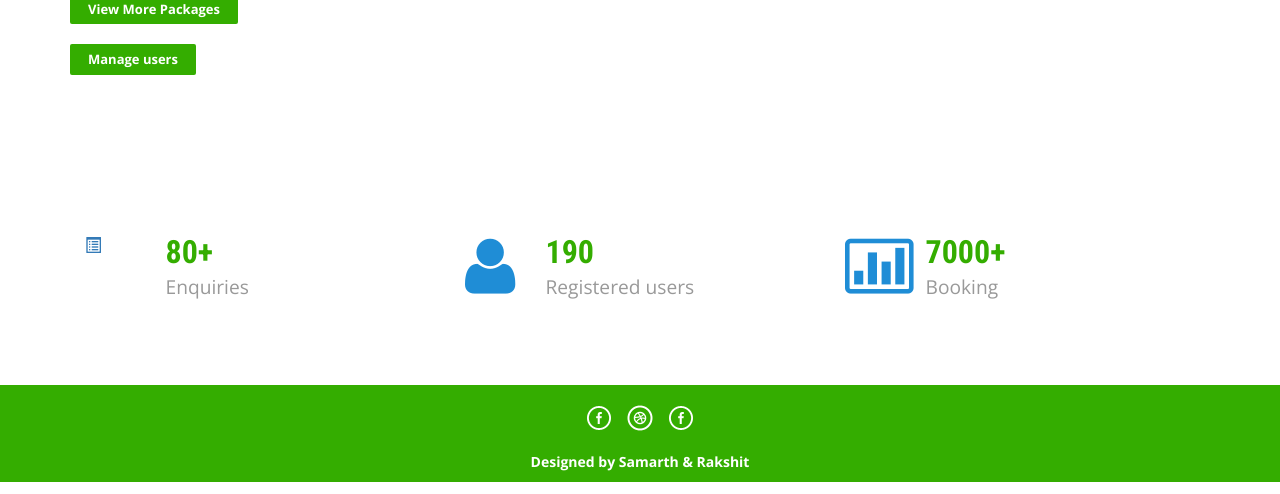
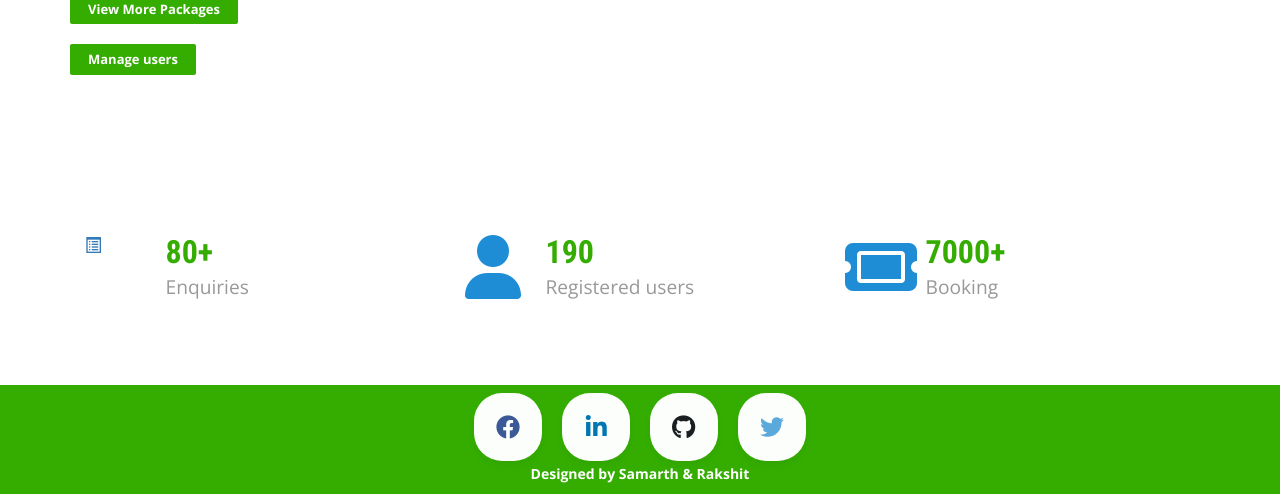
Before and after one commit to Rakshithonnavar/Tourism-Management-System, a PHP site: page / in a window 1280 px wide. Shown: the part 717-1211 px from the top of the page. Run offline with PHP 8.4, Linux system fonts and the light colour scheme; the visitor is signed in with stand-in values (Sample User, id 1); data that the repository does not hold is empty.

Commit message:
Many changes done

```diff
--- a/css/style.css
+++ b/css/style.css
@@ -4383,3 +4383,95 @@ ul.set-1 {
     -webkit-box-shadow: 0 1px 1px 0 rgba(0,0,0,.1);
     box-shadow: 0 1px 1px 0 rgba(0,0,0,.1);
 }
+
+/*--Social Icons**/
+*{
+    box-sizing: border-box;
+  }
+  .social_icons{
+    display: flex;
+    justify-content: center;
+    align-items: flex-end;
+    bottom: 0;
+    width: 100%;
+  }
+  .wrapper{
+    display: flex;
+  }
+  .wrapper .icon-container{
+    position: relative;
+    height: 68px;
+    width: 68px;
+    background-color: #ffffff;
+    display: flex;
+    align-items: center;
+    justify-content: center;
+    margin: 0 10px;
+    border-radius: 28px;
+    box-shadow: 0 5px 15px -5px rgb(0 0 0 / 10%);
+    cursor: pointer;
+    font-size: 30px;
+    text-decoration: none;
+    opacity: 0.99;
+    overflow: hidden;
+    gap: 10px;
+  }
+  .wrapper .icon-container:nth-child(1){
+    color:#3b5998;
+  }
+  .wrapper .icon-container:nth-child(2){
+    color:#0077b5;
+  }
+  .wrapper .icon-container:nth-child(3){
+    color:#1b1f23;
+  }
+  .wrapper .icon-container:nth-child(4){
+    color:#5da9dd;
+  }
+  .wrapper .icon-container:nth-child(5){
+    color:#fe0108;
+  }
+
+  .wrapper .icon-container::before{
+    content: "";
+    width: 120%;
+    height: 120%;
+    position: absolute;
+    top: 90%;
+    left: -110%;
+    -webkit-transform: rotate(45deg);
+    transform: rotate(45deg);
+    transition: all 0.35s;
+    transition-timing-function: cubic-bezier(0.31, -0.105, 0.43, 1.59);
+    z-index: 1;
+    gap: 10px;
+  }
+  .wrapper .icon-container .icon{
+    -webkit-transform: scale(0.8);
+    transform: scale(0.8);
+    transition: all 0.35s;
+    transition-timing-function: cubic-bezier(0.31, -0.105, 0.43, 1.59);
+    z-index: 2;
+    gap: 10px;
+  }
+  .wrapper .icon-container:hover .icon{
+    color: #ffffff;
+    -webkit-transform: scale(1);
+    transform: scale(1);
+  }
+  .wrapper .icon-container:hover::before{
+    top:-10%;
+    left: -10%;
+  }
+  .wrapper .icon-container.facebook:hover::before{
+    background-color: #3b5998;
+  }
+  .wrapper .icon-container.linkedin:hover::before{
+    background-color: #0077b5;
+  }
+  .wrapper .icon-container.github:hover::before{
+    background-color: #1b1f23;
+  }
+  .wrapper .icon-container.twitter:hover::before{
+    background-color: #5da9dd;
+  }
--- a/includes/footer.php
+++ b/includes/footer.php
@@ -1,21 +1,35 @@
 
-
-
-
-<!--- /footer-top ---->
-<!---copy-right ---->
 <div class="copy-right">
 	<div class="container">
 
-		<div class="footer-social-icons wow fadeInDown animated animated" data-wow-delay=".5s" style="visibility: visible; animation-delay: 0.5s; animation-name: fadeInDown;">
-			<ul>
+		<!-- <div class="footer-social-icons wow fadeInDown animated animated" data-wow-delay=".5s" style="visibility: visible; animation-delay: 0.5s; animation-name: fadeInDown;"> -->
+			<!-- <ul>
 				<li><a class="facebook" href="#"><span>Facebook</span></a></li>
 				<li><a class="Linkedin" href="#"><span>Linkedin</span></a></li>
-				<!--<li><a class="flickr" href="#"><span>Flickr</span></a></li>-->
+				<li><a class="flickr" href="#"><span>Flickr</span></a></li>
 				<li><a class="googleplus" href="#"><span>Google+</span></a></li>
-				<!--<li><a class="dribbble" href="#"><span>Dribbble</span></a></li>-->
-			</ul>
-		</div>
-		<p class="wow zoomIn animated animated" data-wow-delay=".5s" style="visibility: visible; animation-delay: 0.5s; animation-name: zoomIn;"><strong>Designed by Samarth & <a href="https://www.linkedin.com/in/rakshit-honnavar-7b7ba51bb/">Rakshit</a></strong></p>
+				<li><a class="dribbble" href="#"><span>Dribbble</span></a></li>
+			</ul>-->
+			<footer class="footer bg-light">
+			<link href="https://cdnjs.cloudflare.com/ajax/libs/font-awesome/6.2.1/css/all.min.css" rel="stylesheet" type="text/css" />
+                <div class="wrapper">
+                <div class="social_icons">
+
+                            <a href="https://www.facebook.com/" class="icon-container facebook">
+                                <i class="icon fab fa-facebook -f"></i>
+                            </a>
+                            <a href="https://www.linkedin.com/" class="icon-container linkedin">
+                                <i class="icon fab fa-linkedin-in"></i>
+                            </a>
+                            <a href="https://github.com/login" class="icon-container github">
+                                <i class="icon fab fa-github"></i>
+                            </a>
+                             <a href="https://twitter.com" class="icon-container twitter">
+                                <i class="icon fab fa-twitter"></i>
+                            </a>
+                        </div>
+                    </div>
+					</footer>
+		<p class="wow zoomIn animated animated" data-wow-delay=".5s" style="visibility: visible; animation-delay: 0.5s; animation-name: zoomIn;" ><strong>Designed by Samarth & <a href="https://www.linkedin.com/in/rakshit-honnavar-7b7ba51bb/">Rakshit</a></strong></p>
 	</div>
 </div>
--- a/includes/signin.php
+++ b/includes/signin.php
@@ -46,7 +46,7 @@ echo "<script type='text/javascript'> document.location = 'package-list.php'; </
 	<input type="password" name="password" id="password" placeholder="Password" value="" required="">
 											<h4><a href="forgot-password.php">Forgot password ?</a></h4>
 
-											<input type="submit" name="signin" value="SIGNIN">
+											<input type="submit" name="signin" value="SIGN IN">
 										</form>
 									</div>
 									<div class="clearfix"></div>
```
